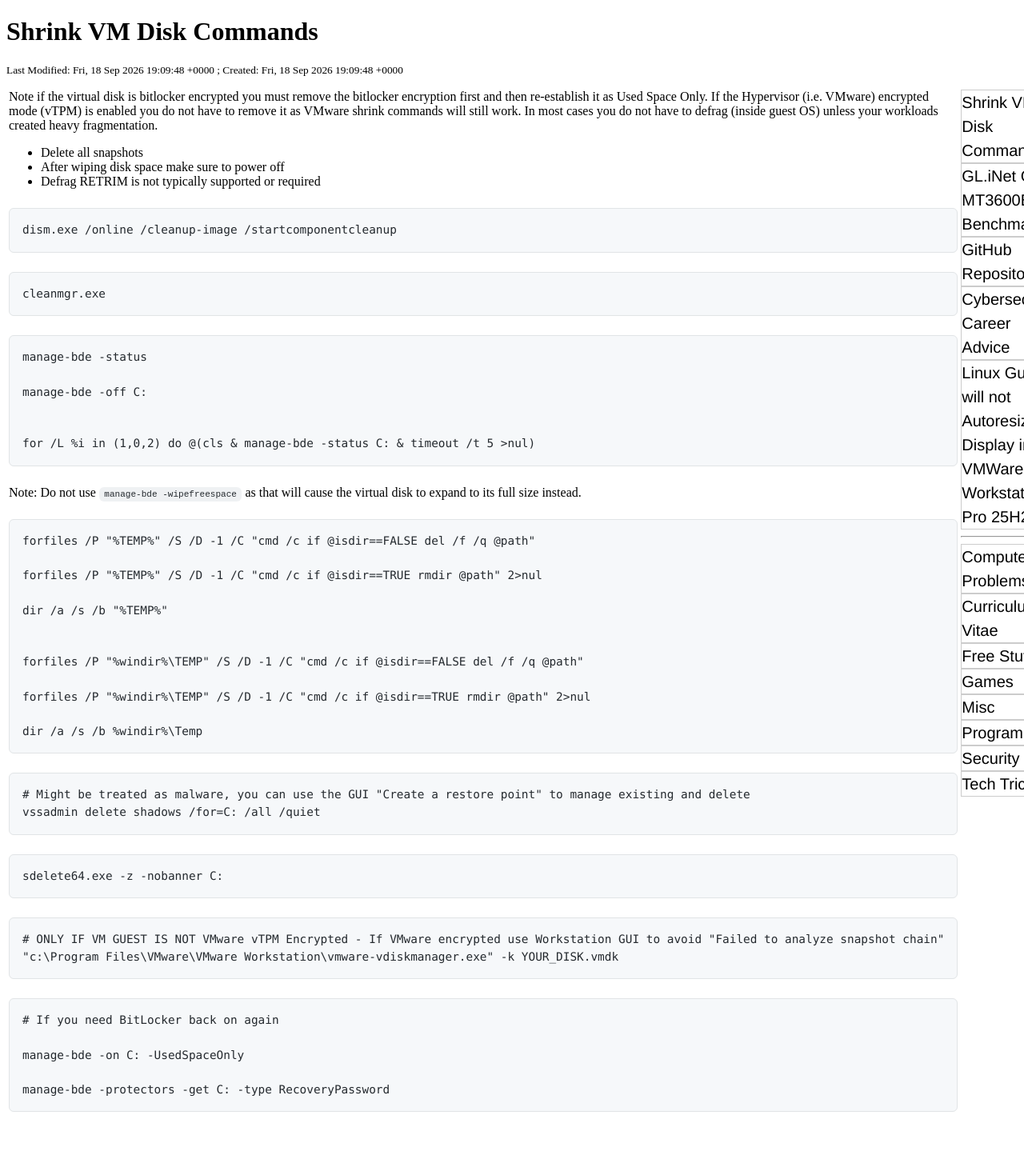
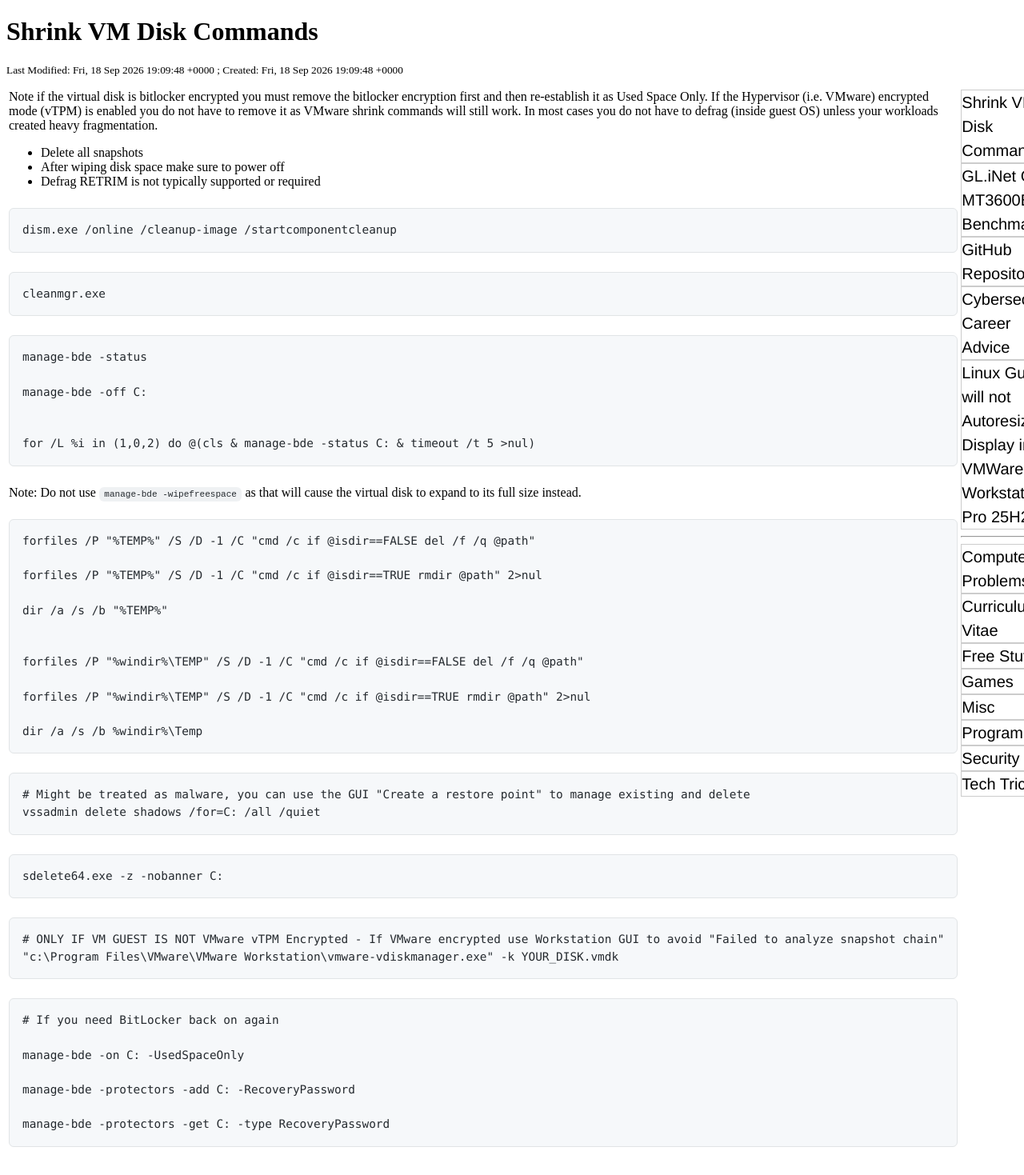
Before and after one commit to rbeede/rbeede.github.io, a Jekyll site: the page built from _posts/2026-09-18-Shrink_VM_Disk_Commands.html, in a window 1280 px wide. Shown: the whole page at 80% size. Built offline with Jekyll 4.4.1, drawn with Linux system fonts in a browser that asks for light colours; before the commit the page ends 1425 px from its top, so only the background shows below that.

Commit message:
Added more manage-bde

```diff
--- a/_posts/2026-09-18-Shrink_VM_Disk_Commands.html
+++ b/_posts/2026-09-18-Shrink_VM_Disk_Commands.html
@@ -103,5 +103,7 @@ sdelete64.exe -z -nobanner C:
 
 manage-bde -on C: -UsedSpaceOnly
 
+manage-bde -protectors -add C: -RecoveryPassword
+
 manage-bde -protectors -get C: -type RecoveryPassword
 </pre>
```
